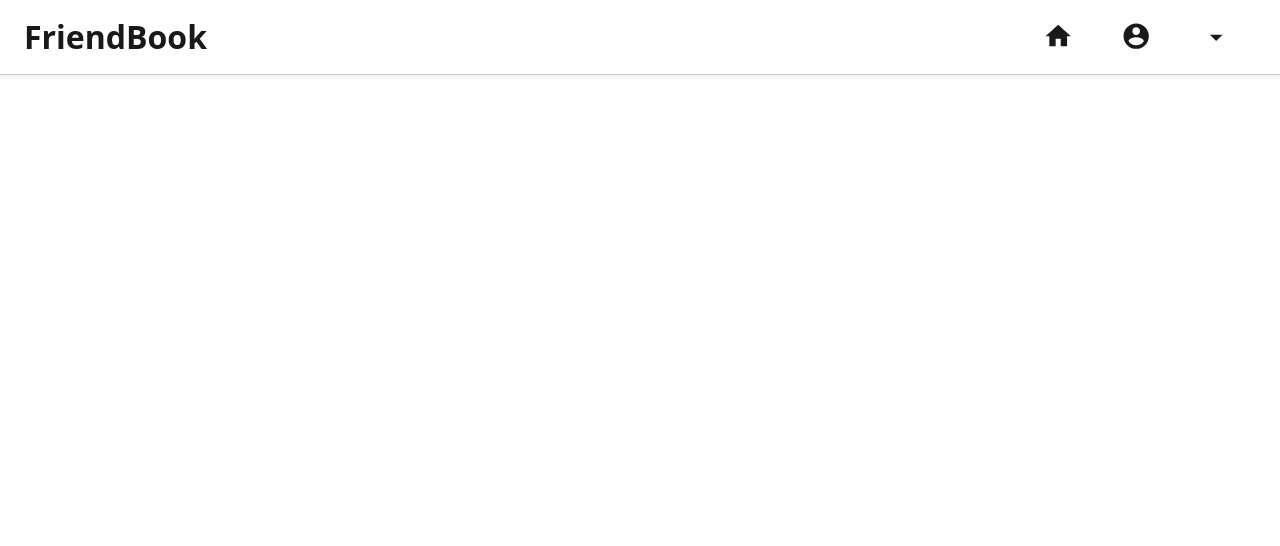
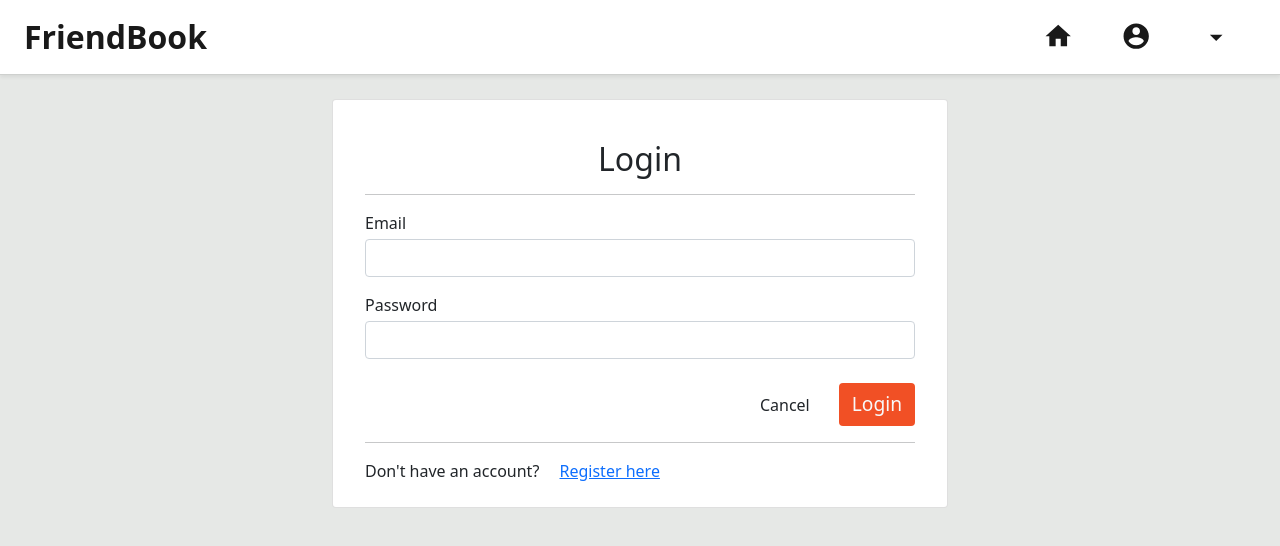
Before and after one commit to abhishekram404/friendbook, a React (Create React App) app in the folder friendbook-frontend/: page /login in a window 1280 px wide. Shown: the top 546 px of the page. Built offline with nearby package versions, Linux system fonts and the light colour scheme.

Commit message:
Basic frontend completed now gonna make login/register functionality

```diff
--- a/friendbook-frontend/package.json
+++ b/friendbook-frontend/package.json
@@ -12,6 +12,7 @@
     "node-sass": "^6.0.1",
     "react": "^17.0.2",
     "react-dom": "^17.0.2",
+    "react-loading-skeleton": "^2.2.0",
     "react-router-dom": "^5.2.0",
     "react-scripts": "4.0.3",
     "web-vitals": "^1.1.2"
--- a/friendbook-frontend/src/App.js
+++ b/friendbook-frontend/src/App.js
@@ -5,6 +5,7 @@ import Navbar from "./components/Navbar";
 import Register from "./components/Register";
 import "./styles/global.scss";
 import { BrowserRouter as Router, Switch, Route } from "react-router-dom";
+import Login from "./components/Login";
 function App() {
   return (
     <div className="App">
@@ -13,6 +14,7 @@ function App() {
         <Route path="/" exact component={Layout} />
         <Route path="/home" exact component={Layout} />
         <Route path="/register" exact component={Register} />
+        <Route path="/login" exact component={Login} />
       </Router>
     </div>
   );
--- a/friendbook-frontend/src/components/Layout.js
+++ b/friendbook-frontend/src/components/Layout.js
@@ -12,9 +12,11 @@ export default function Layout() {
           <div className="col-2">
             <LeftSidebar />
           </div>
+          {/* <div className="col-1"></div> */}
           <div className="col-8">
             <Newsfeed />
           </div>
+          {/* <div className="col-1"></div> */}
           <div className="col-2">
             <RightSidebar />
           </div>
--- /dev/null
+++ b/friendbook-frontend/src/components/Login.js
@@ -0,0 +1,51 @@
+import React from "react";
+import { Link } from "react-router-dom";
+export default function Login() {
+  return (
+    <div className="container-fluid register-container m-0 p-4">
+      <div className="card  register w-50 mx-auto p-2 px-3">
+        <div className="card-body">
+          <div className="card-title">
+            <h2 className="text-center pt-3 ">Login</h2>
+          </div>
+          <hr />
+          <form action="/">
+            <div className="mb-3">
+              <label htmlFor="email">Email</label>
+              <input type="text" id="email" className="form-control my-1" />
+            </div>
+
+            <div className="mb-3">
+              <label htmlFor="password">Password</label>
+              <input
+                type="password"
+                name="password"
+                id="password"
+                className="form-control my-1"
+              />
+            </div>
+
+            <div className="buttons mt-4    ">
+              <Link to="/" className="cancel btn me-3">
+                Cancel
+              </Link>
+              <button
+                type="submit"
+                id="submit"
+                className="submit btn  text-light"
+              >
+                Login
+              </button>
+            </div>
+          </form>
+          <hr />
+          Don't have an account?{" "}
+          <a href="/register" className="mx-3 ">
+            {" "}
+            Register here
+          </a>
+        </div>
+      </div>
+    </div>
+  );
+}
--- a/friendbook-frontend/src/components/Newsfeed.js
+++ b/friendbook-frontend/src/components/Newsfeed.js
@@ -4,7 +4,7 @@ import Post from "./Post";
 
 export default function Newsfeed() {
   return (
-    <div className="container-fluid">
+    <div className="container w-75">
       <CreatePost />
       <Post />
       <Post />
--- a/friendbook-frontend/src/components/Post.js
+++ b/friendbook-frontend/src/components/Post.js
@@ -6,6 +6,7 @@ import FavoriteBorderIcon from "@material-ui/icons/FavoriteBorder";
 import FavoriteIcon from "@material-ui/icons/Favorite";
 import ChatBubbleOutlineIcon from "@material-ui/icons/ChatBubbleOutline";
 import ShareIcon from "@material-ui/icons/Share";
+import Skeleton from "react-loading-skeleton";
 export default function Post() {
   return (
     // <>
--- a/friendbook-frontend/src/components/Register.js
+++ b/friendbook-frontend/src/components/Register.js
@@ -96,6 +96,11 @@ export default function Register() {
               </button>
             </div>
           </form>
+          <hr />
+          Already have an account?{" "}
+          <a href="/login" className="mx-3">
+            Login here
+          </a>
         </div>
       </div>
     </div>
```
Also changed, not shown: 1 other file (tests, documents, lock files or other folders).
